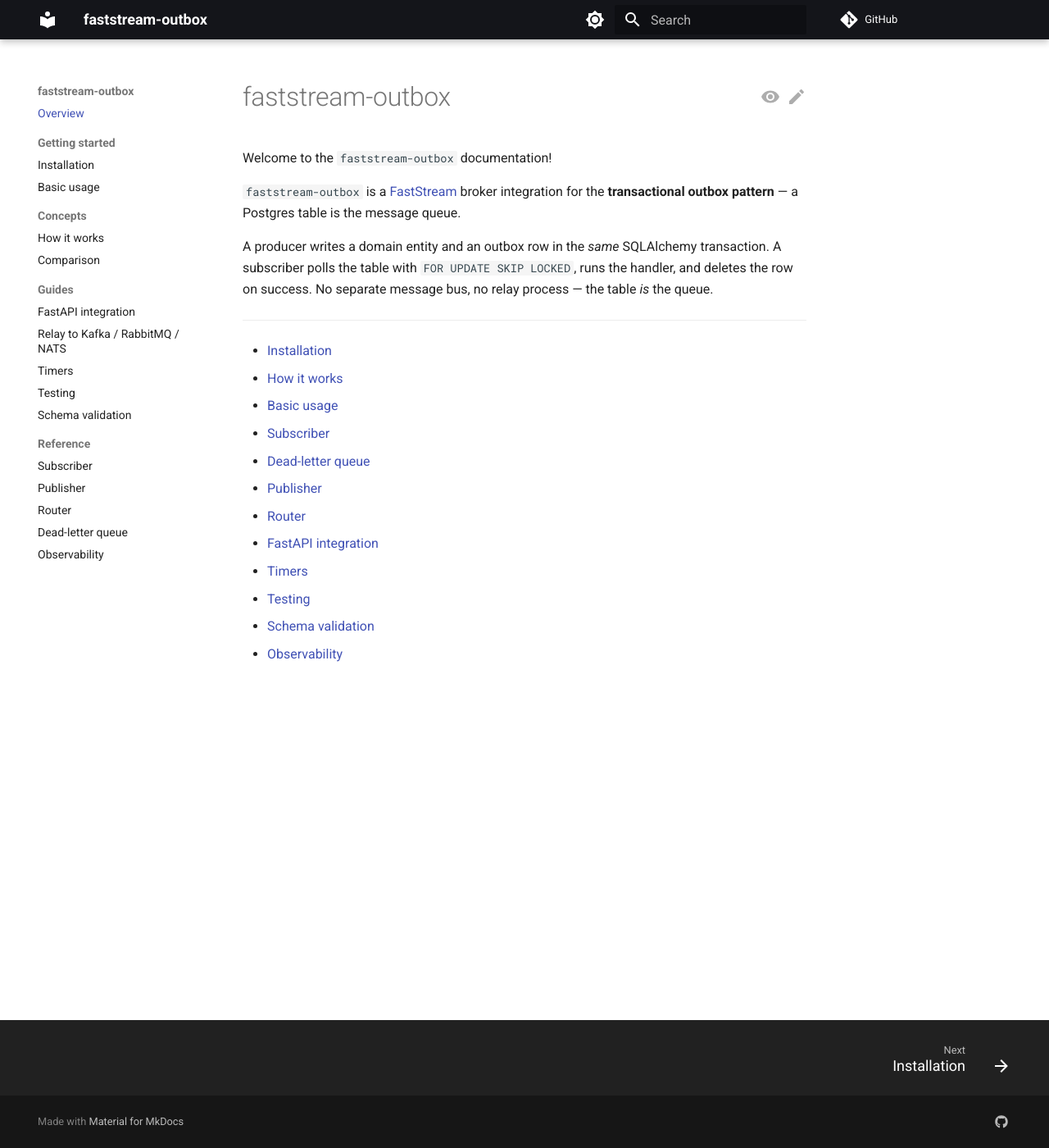
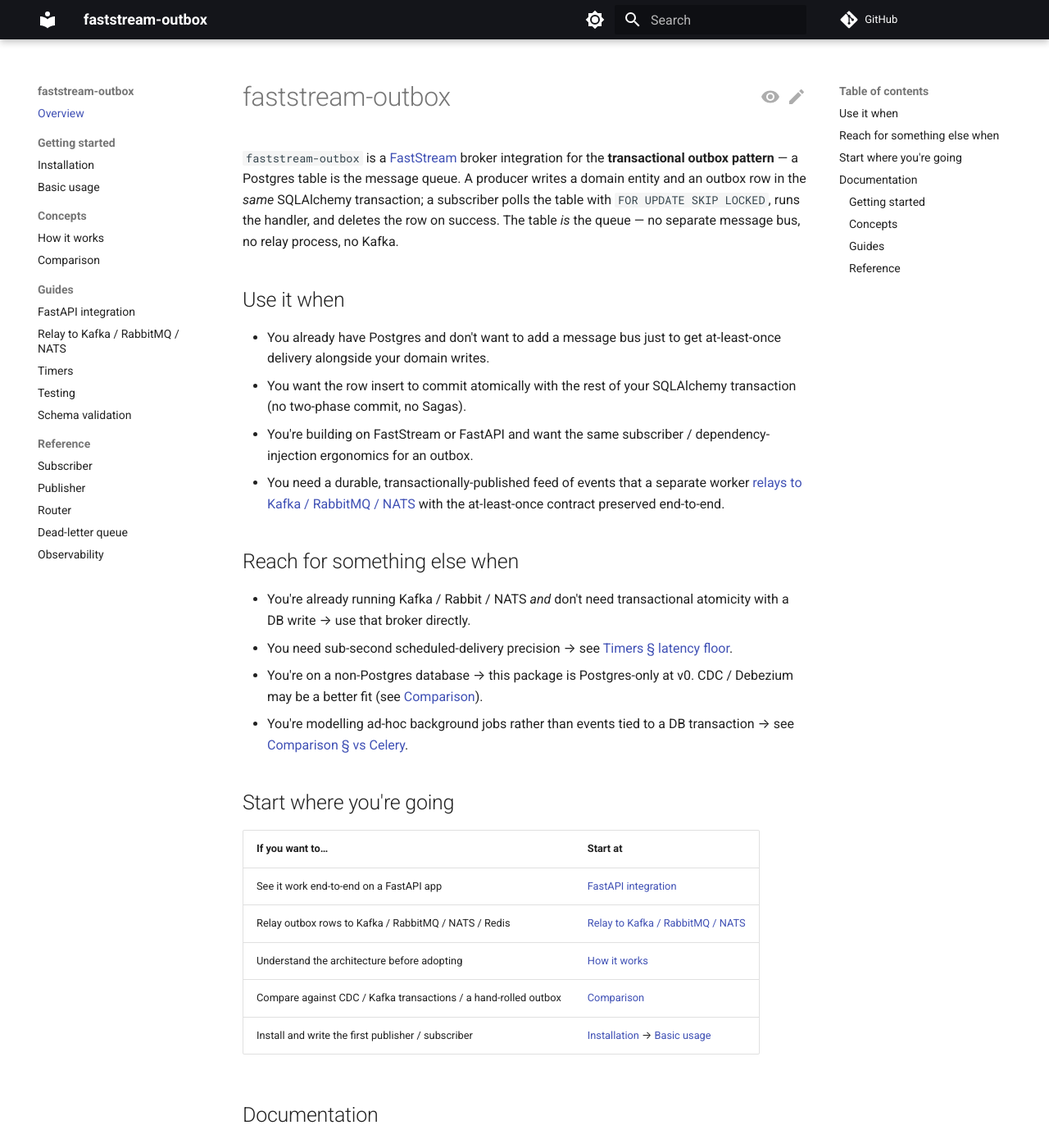
Before and after one commit to modern-python/faststream-outbox, an MkDocs documentation site: the page built from docs/index.md, in a window 1280 px wide and 1400 px high. Shown: the whole window at 82% size. Built offline with MkDocs 1.6.1 and Material for MkDocs 9.7.7, drawn with Linux system fonts in a browser that asks for light colours; comment, search, counter and statistics services are not loaded; some of the changed text lies outside the part shown.

Commit message:
docs: rewrite landing page with value prop, decision tree, doc map
Four-block landing replaces the 22-line TOC: (1) one-paragraph value
prop, (2) "Use it when" / "Reach for something else when" binary lists,
(3) decision-tree table routing user intent into the right starting
page, (4) documentation map grouped by the four nav sections (Getting
started / Concepts / Guides / Reference).

Every existing page is still reachable from the doc map; the decision
tree adds an intent-to-page shortcut for the five most common
landing-page questions.

Co-Authored-By: Claude Opus 4.7 (1M context) <noreply@anthropic.com>

```diff
--- a/docs/index.md
+++ b/docs/index.md
@@ -1,22 +1,88 @@
 # faststream-outbox
 
-Welcome to the `faststream-outbox` documentation!
+`faststream-outbox` is a [FastStream](https://faststream.airt.ai) broker
+integration for the **transactional outbox pattern** — a Postgres table is
+the message queue. A producer writes a domain entity and an outbox row in
+the *same* SQLAlchemy transaction; a subscriber polls the table with
+`FOR UPDATE SKIP LOCKED`, runs the handler, and deletes the row on
+success. The table *is* the queue — no separate message bus, no relay
+process, no Kafka.
 
-`faststream-outbox` is a [FastStream](https://faststream.airt.ai) broker integration for the **transactional outbox pattern** — a Postgres table is the message queue.
+## Use it when
 
-A producer writes a domain entity and an outbox row in the *same* SQLAlchemy transaction. A subscriber polls the table with `FOR UPDATE SKIP LOCKED`, runs the handler, and deletes the row on success. No separate message bus, no relay process — the table *is* the queue.
+- You already have Postgres and don't want to add a message bus just to
+  get at-least-once delivery alongside your domain writes.
+- You want the row insert to commit atomically with the rest of your
+  SQLAlchemy transaction (no two-phase commit, no Sagas).
+- You're building on FastStream or FastAPI and want the same
+  subscriber / dependency-injection ergonomics for an outbox.
+- You need a durable, transactionally-published feed of events that a
+  separate worker [relays to Kafka / RabbitMQ / NATS](usage/relay.md)
+  with the at-least-once contract preserved end-to-end.
 
----
+## Reach for something else when
 
-- [Installation](introduction/installation.md)
-- [How it works](introduction/how-it-works.md)
-- [Basic usage](usage/basic.md)
-- [Subscriber](usage/subscriber.md)
-- [Dead-letter queue](usage/dlq.md)
-- [Publisher](usage/publisher.md)
-- [Router](usage/router.md)
-- [FastAPI integration](usage/fastapi.md)
-- [Timers](usage/timers.md)
-- [Testing](usage/testing.md)
-- [Schema validation](usage/schema-validation.md)
-- [Observability](usage/observability.md)
+- You're already running Kafka / Rabbit / NATS *and* don't need
+  transactional atomicity with a DB write → use that broker directly.
+- You need sub-second scheduled-delivery precision → see
+  [Timers § latency floor](usage/timers.md#latency-floor).
+- You're on a non-Postgres database → this package is Postgres-only
+  at v0. CDC / Debezium may be a better fit (see
+  [Comparison](concepts/comparison.md)).
+- You're modelling ad-hoc background jobs rather than events tied to a
+  DB transaction → see [Comparison § vs Celery](concepts/comparison.md#vs-celery-or-rq-dramatiq-with-a-db-backend).
+
+## Start where you're going
+
+| If you want to… | Start at |
+|---|---|
+| See it work end-to-end on a FastAPI app | [FastAPI integration](usage/fastapi.md) |
+| Relay outbox rows to Kafka / RabbitMQ / NATS / Redis | [Relay to Kafka / RabbitMQ / NATS](usage/relay.md) |
+| Understand the architecture before adopting | [How it works](introduction/how-it-works.md) |
+| Compare against CDC / Kafka transactions / a hand-rolled outbox | [Comparison](concepts/comparison.md) |
+| Install and write the first publisher / subscriber | [Installation](introduction/installation.md) → [Basic usage](usage/basic.md) |
+
+## Documentation
+
+### Getting started
+
+- [Installation](introduction/installation.md) — install, optional
+  extras (`asyncpg`, `fastapi`, `validate`, `prometheus`,
+  `opentelemetry`), Postgres setup.
+- [Basic usage](usage/basic.md) — declare the table, create the
+  broker, publish a row, register a subscriber.
+
+### Concepts
+
+- [How it works](introduction/how-it-works.md) — two-loop subscriber,
+  lease-token invariant, at-least-once semantics, opt-in DLQ on terminal
+  failure.
+- [Comparison](concepts/comparison.md) — vs writing your own, vs CDC,
+  vs Kafka transactions, vs `LISTEN/NOTIFY`, vs Celery, vs FastStream
+  foreign-broker direct.
+
+### Guides
+
+- [FastAPI integration](usage/fastapi.md) — the canonical use case:
+  HTTP routes and outbox subscribers share one `AsyncSession`.
+- [Relay to Kafka / RabbitMQ / NATS](usage/relay.md) — forward outbox
+  rows to a real bus with one decorator; at-least-once preserved.
+- [Timers](usage/timers.md) — `activate_in` / `activate_at`,
+  `timer_id` dedup, `cancel_timer`.
+- [Testing](usage/testing.md) — `TestOutboxBroker` sync and
+  loop-driven modes.
+- [Schema validation](usage/schema-validation.md) — opt-in
+  Alembic-driven check for `/health` and CI.
+
+### Reference
+
+- [Subscriber](usage/subscriber.md) — options, ack policies, retry
+  strategies, connection budget, slow-handler queue segregation.
+- [Publisher](usage/publisher.md) — `publish`, `publish_batch`,
+  `OutboxPublisher`, chained publishing via `OutboxResponse`.
+- [Router](usage/router.md) — `OutboxRouter`, `OutboxRoute`,
+  walking every subscriber via `broker.subscribers`.
+- [Dead-letter queue](usage/dlq.md) — opt-in audit table, atomicity
+  via a single CTE, `dlq_written` metric, retention patterns.
+- [Observability](usage/observability.md) — recorder seam plus
+  native Prometheus / OpenTelemetry middleware.
```
